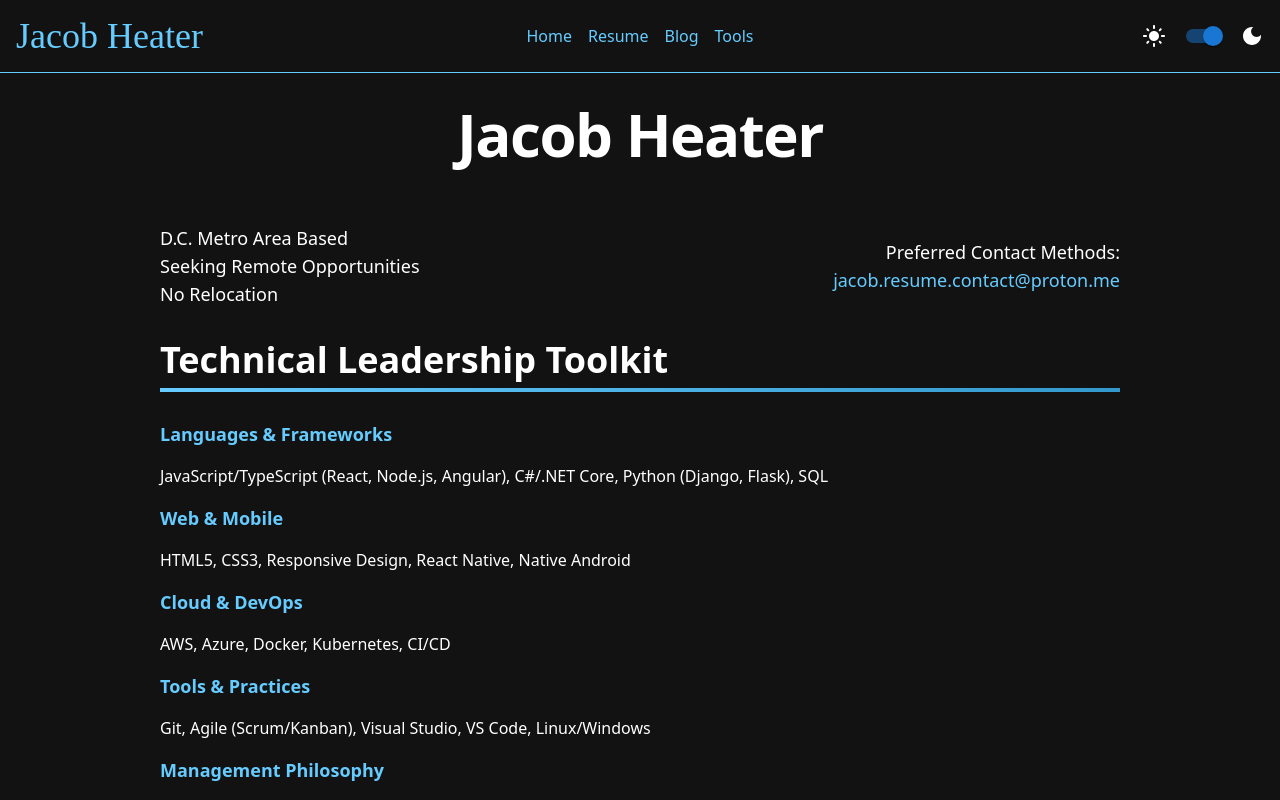
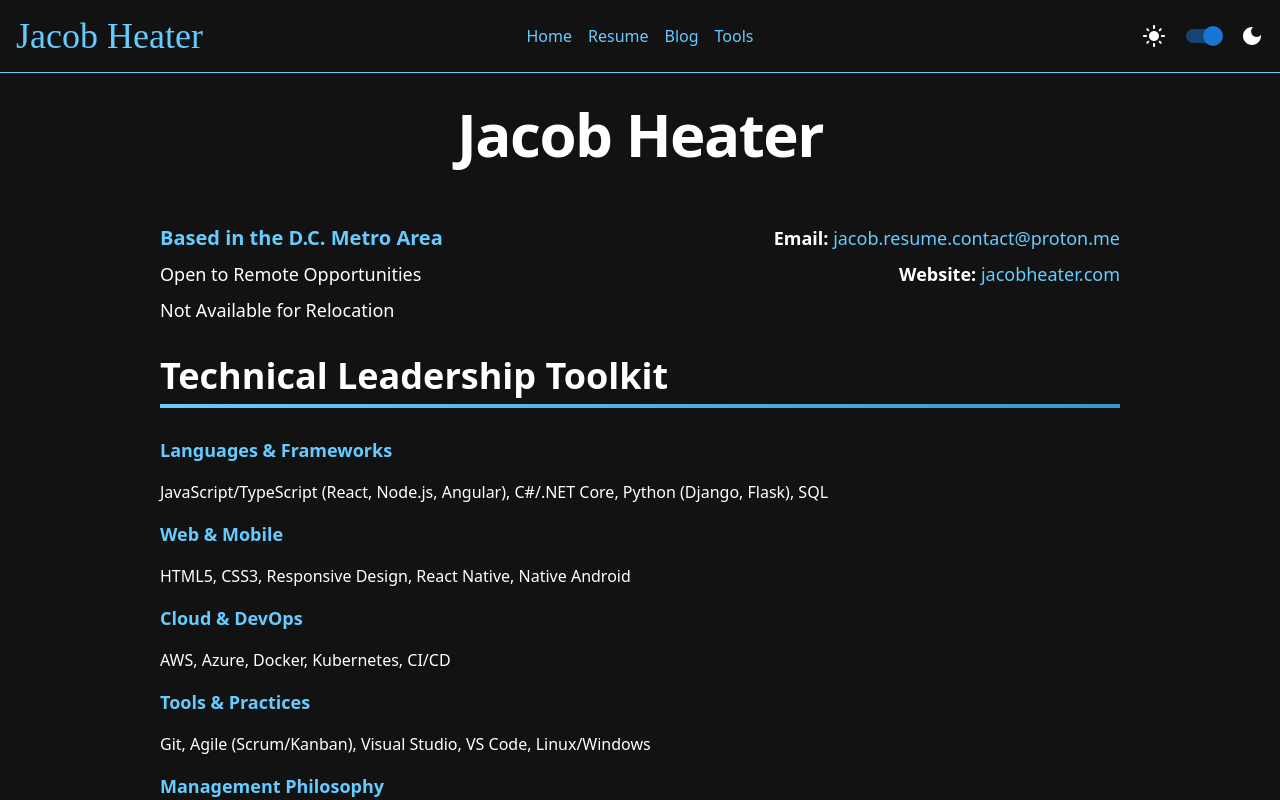
Before and after one commit to JacobHeater/jacobheater.github.io, a Next.js app: page /about/resume in a window 1280 px wide. Shown: the top 800 px of the page. Built offline with nearby package versions, Linux system fonts and the light colour scheme; a web font is replaced by a local one.

Commit message:
fix: enhance resume layout and contact information for better clarity and accessibility

```diff
--- a/src/app/about/resume/page.tsx
+++ b/src/app/about/resume/page.tsx
@@ -23,6 +23,7 @@ export default function Resume() {
         <Education />
         <ProfessionalExperience />
         <AdditionalProjects />
+        <BuiltWithReact />
       </div>
       <div className="resume-2-pdf mb-5 no-print">
         <div className="mt-5 flex justify-center">
@@ -47,22 +48,31 @@ export default function Resume() {
 
 function Contact() {
   return (
-    <div className="flex flex-col sm:flex-row justify-between items-center text-lg mb-8 mt-15 text-foreground/90 space-y-4 sm:space-y-0">
-      <div className="text-center sm:text-left">
-        D.C. Metro Area Based
-        <br />
-        Seeking Remote Opportunities
-        <br />
-        No Relocation
+    <div className="flex flex-col sm:flex-row sm:justify-between items-center text-lg mb-8 mt-15 space-y-4 sm:space-y-0 sm:items-start">
+      <div className="flex flex-col items-start space-y-2 text-center sm:text-left">
+        <span className="text-xl font-bold text-[var(--accent)]">
+          Based in the D.C. Metro Area
+        </span>
+        <span>Open to Remote Opportunities</span>
+        <span>Not Available for Relocation</span>
       </div>
-      <div className="text-center sm:text-right">
-        Preferred Contact Methods:
-        <br />
-        <a
-          href="mailto:jacob.resume.contact@proton.me"
-          className="underline text-primary hover:text-secondary">
-          jacob.resume.contact@proton.me
-        </a>
+      <div className="flex flex-col items-start space-y-2 text-center sm:items-end sm:text-right">
+        <div>
+          <span className="font-bold text-[var(--foreground)]">Email:</span>{' '}
+          <a
+            href="mailto:jacob.resume.contact@proton.me"
+            className="underline text-primary hover:text-secondary">
+            jacob.resume.contact@proton.me
+          </a>
+        </div>
+        <div>
+          <span className="font-bold text-[var(--foreground)]">Website:</span>{' '}
+          <a
+            href="https://jacobheater.com"
+            className="underline text-primary hover:text-secondary">
+            jacobheater.com
+          </a>
+        </div>
       </div>
     </div>
   );
@@ -267,3 +277,11 @@ function AdditionalProjects() {
     </>
   );
 }
+
+function BuiltWithReact() {
+  return (
+    <p className="italic my-8">
+      This resume was built with React and Next.js and styled with Tailwind.
+    </p>
+  );
+}
```
